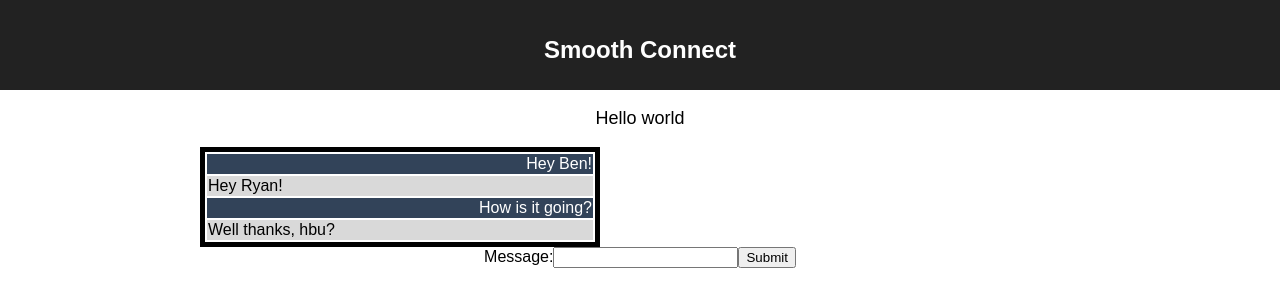
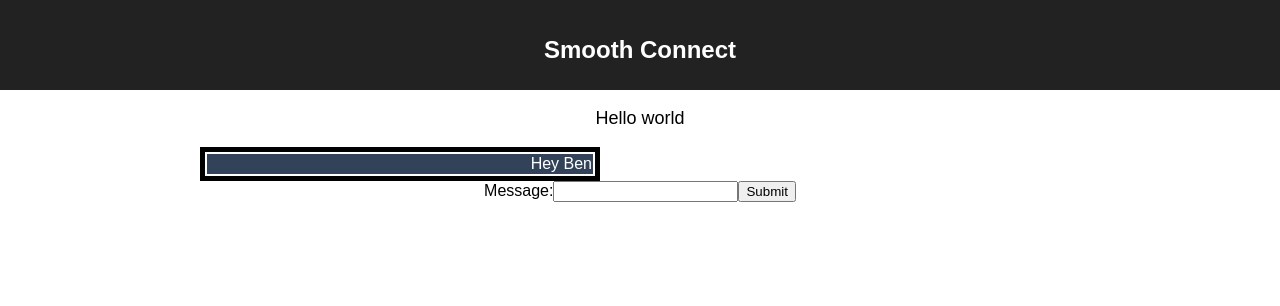
Before and after one commit to RyanNormanSchultz/smooth_connect, a React (Create React App) app in the folder my-app/: page / in a window 1280 px wide. Shown: the top 306 px of the page. Built offline with nearby package versions, Linux system fonts and the light colour scheme.

Commit message:
working chat submission

```diff
--- a/my-app/src/App.js
+++ b/my-app/src/App.js
@@ -42,7 +42,7 @@ class ChatView extends Component {
 class InputChat extends Component {
   constructor(props){
     super(props);
-    this.state = {value: '', messages:{content: 'Hey Ben',type:'self'}};
+    this.state = {value: '', messages:[{content: 'Hey Ben',type:'self'}]};
 
     this.handleChange = this.handleChange.bind(this);
     this.handleSubmit = this.handleSubmit.bind(this);
@@ -54,7 +54,7 @@ class InputChat extends Component {
 
   handleSubmit(event) {
     this.setState({
-      messages: this.state.messages.push({content:this.state.value, type:'self'})
+      messages: this.state.messages.concat([{content:this.state.value, type:'self'}])
     });
     event.preventDefault();
   }
@@ -62,7 +62,7 @@ class InputChat extends Component {
     render() {
     return (
       <div>
-        <ChatView messages={CHAT_LOG} />
+        <ChatView messages={this.state.messages} />
         <form onSubmit={this.handleSubmit}>
           <label>
             Message:
```
